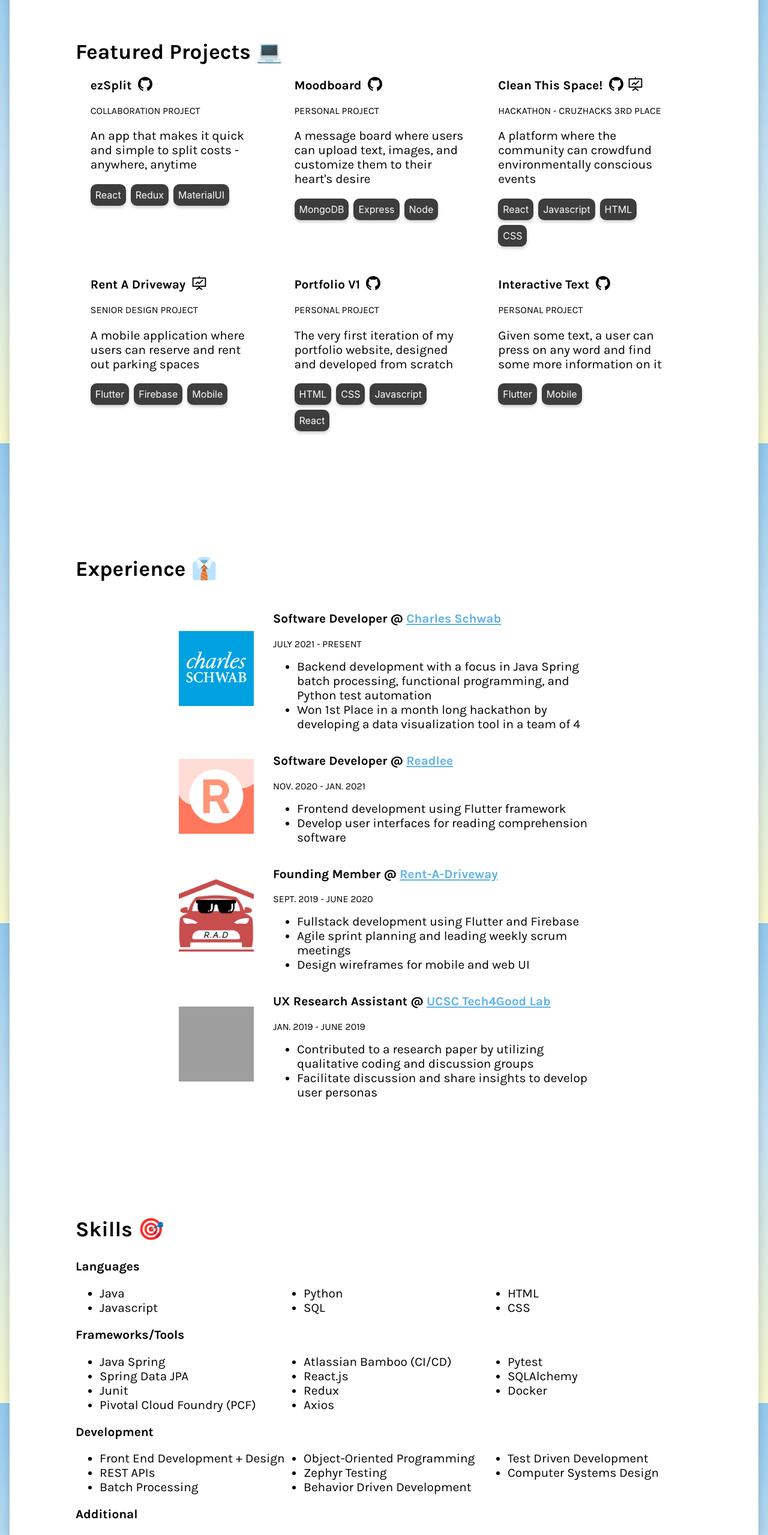
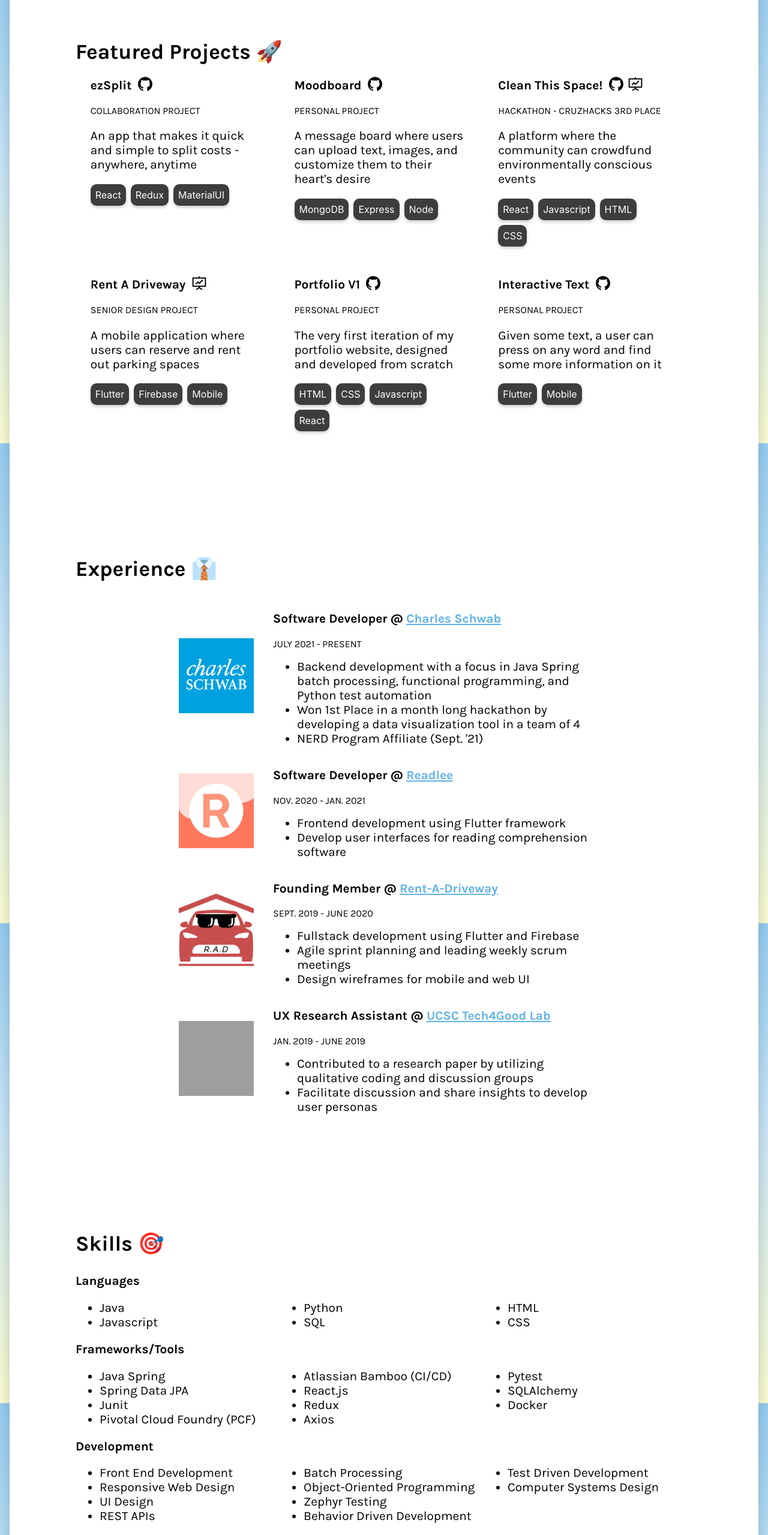
Before and after one commit to ivyla/ivyla.github.io, a React (Create React App) app: page / in a window 1280 px wide. Shown: the part 861-3420 px from the top of the page at 60% size. Built offline with nearby package versions, Linux system fonts and the light colour scheme; grey boxes are pictures that could not be loaded.

Commit message:
Experience data and nav bar adding Skills

```diff
--- a/src/pages/Projects.js
+++ b/src/pages/Projects.js
@@ -19,7 +19,7 @@
 let Projects = () => (
     <div className="section" id="projects">
         <div>
-            <h2 style={{display: "inline"}}> Featured Projects 💻 </h2>
+            <h2 style={{display: "inline"}}> Featured Projects 🚀 </h2>
             <p style={{display: "inline"}}>
                 {" "}
                 <span className="codeComment">
--- a/src/pages/Skills.js
+++ b/src/pages/Skills.js
@@ -33,7 +33,9 @@
         key: 3,
         skillsTitle: "Development",
         skillsList: [
-            "Front End Development + Design",
+            "Front End Development",
+            "Responsive Web Design",
+            "UI Design",
             "REST APIs",
             "Batch Processing",
             "Object-Oriented Programming",
@@ -62,7 +64,6 @@
     }
 ]
 let skills = skillsData.map((item) => (
-    // <SkillTile skillsTitle={item.skillsTitle} />
     <SkillTile
         skillsTitle={item.skillsTitle}
         skillsList={item.skillsList}
--- a/src/pages/data/experienceData.js
+++ b/src/pages/data/experienceData.js
@@ -6,7 +6,8 @@
         companyLink: "https://www.schwab.com/",
         roleDesc: [
             "Backend development with a focus in Java Spring batch processing, functional programming, and Python test automation",
-            "Won 1st Place in a month long hackathon by developing a data visualization tool in a team of 4 "
+            "Won 1st Place in a month long hackathon by developing a data visualization tool in a team of 4 ",
+            "NERD Program Affiliate (Sept. '21)"
         ],
         date: "July 2021 - Present"
         // image: "../images/schwab.png"
```
